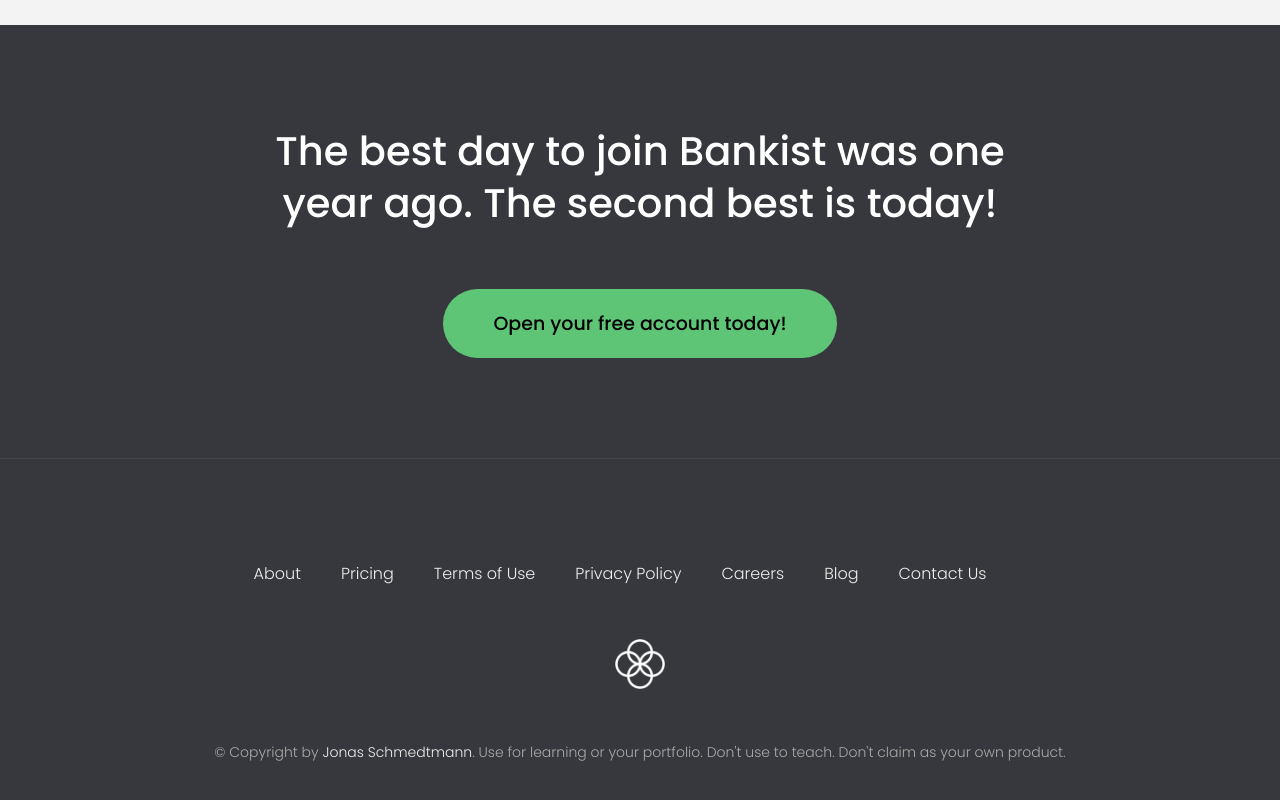
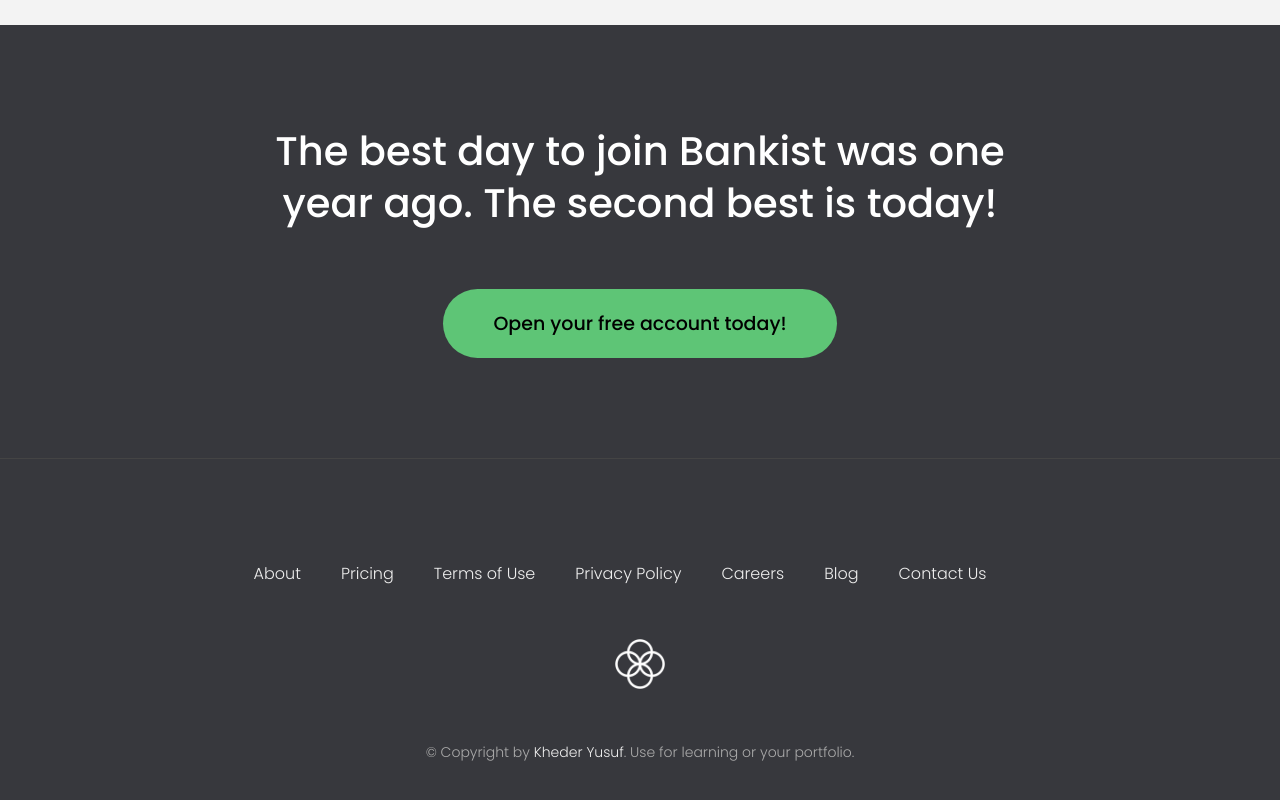
Before and after one commit to C0deXG/dom-manipulation, a plain HTML site: page index.html in a window 1280 px wide. Shown: the part 4171-4971 px from the top of the page. Drawn offline with Linux system fonts and the light colour scheme.

Commit message:
made changes

```diff
--- a/index.html
+++ b/index.html
@@ -327,9 +327,8 @@
           class="footer__link twitter-link"
           target="_blank"
           href="https://twitter.com/jonasschmedtman"
-          >Jonas Schmedtmann</a
-        >. Use for learning or your portfolio. Don't use to teach. Don't claim
-        as your own product.
+          >Kheder Yusuf</a
+        >. Use for learning or your portfolio.
       </p>
     </footer>
 
```
